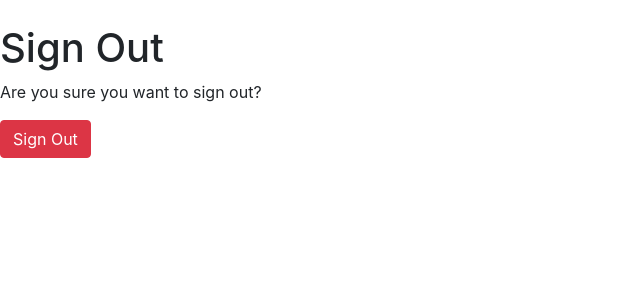
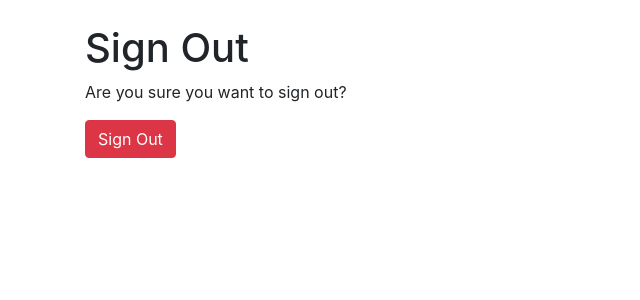
Before and after one commit to zamuzakki/gis-portfolio, a Django app: page /accounts/logout/ in a window 1280 px wide. Shown: the part 56-356 px from the top of the page, without its empty margins (0-640 px from the left). Run offline with Django 3.2, Linux system fonts and the light colour scheme; the visitor is signed in with stand-in values (Sample User, id 1); parts of the project's set-up code (start-up, migrations or seed data) failed here and were passed over; some libraries are stand-ins or nearby versions.

Commit message:
Edit login.html, logout.html, signup.html
Add container div

```diff
--- a/templates/account/login.html
+++ b/templates/account/login.html
@@ -4,6 +4,7 @@
 {% block title %}Log in{% endblock %}
 
 {% block content %}
+    <div class="container">
         <h2>Log in</h2>
         <form method="post">
           {% csrf_token %}
@@ -11,4 +12,5 @@
           <button class="btn btn-success" type="submit">Log in</button>
         </form>
         <a href="{% url 'account_reset_password' %}">Forgot Password?</a>
+    </div>
 {% endblock content %}
--- a/templates/account/logout.html
+++ b/templates/account/logout.html
@@ -5,6 +5,9 @@
 
 
 {% block content %}
+
+<div class="container">
+
     <h1>Sign Out</h1>
 
     <p>Are you sure you want to sign out?</p>
@@ -15,4 +18,6 @@
       <button class="btn btn-danger" type="submit">Sign Out</button>
     </form>
 
+<div class="container">
+
 {% endblock content %}
--- a/templates/account/signup.html
+++ b/templates/account/signup.html
@@ -4,10 +4,12 @@
 {% block title %}Sign up{% endblock %}
 
 {% block content %}
+    <div class="container">
         <h2>Sign up</h2>
         <form method="post">
           {% csrf_token %}
           {{ form|crispy }}
           <button class="btn btn-success" type="submit">Sign up</button>
         </form>
+    </div>
 {% endblock content %}
```
Lines whose indentation alone changed are shown as unchanged.
